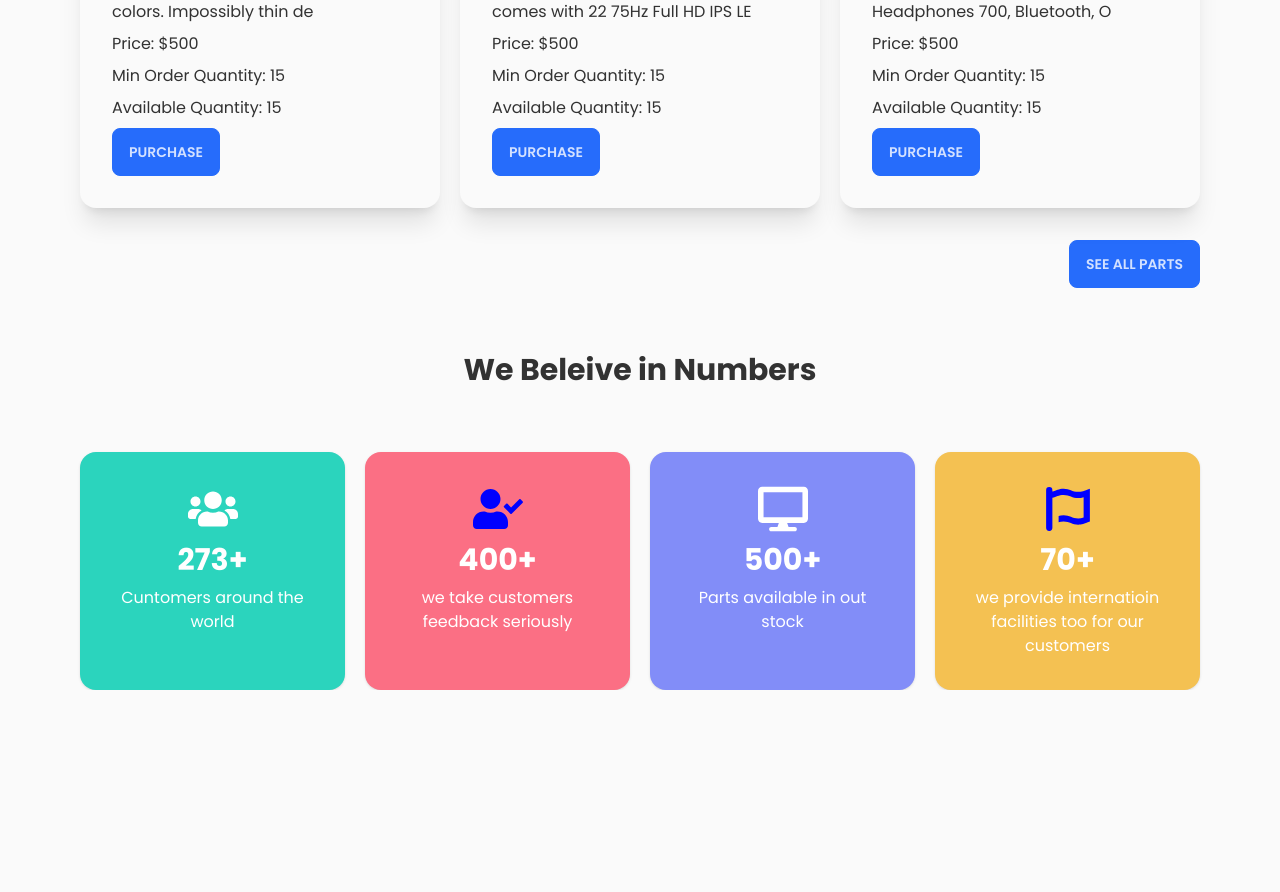
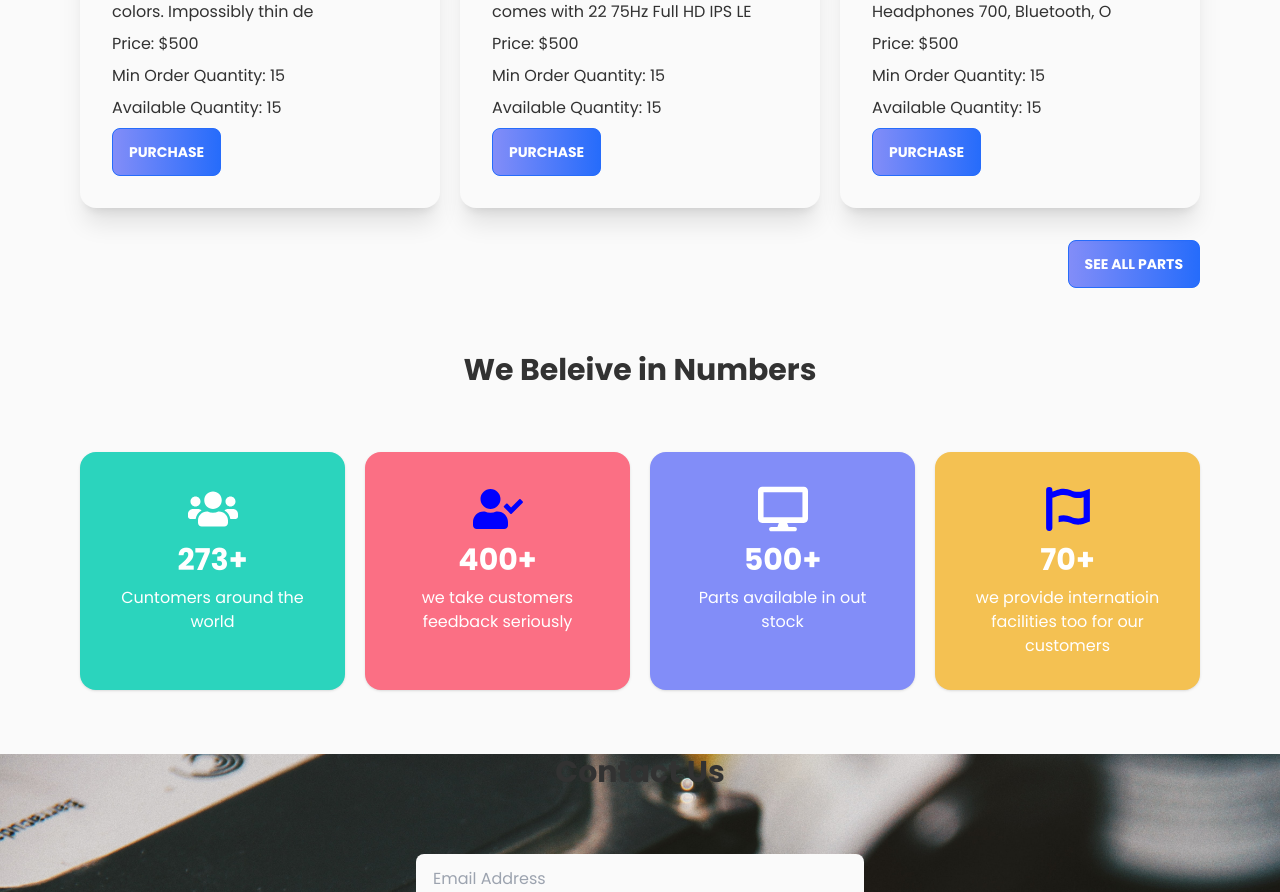
Before and after one commit to rokib97/prime-systems-client, a React (Create React App) app: page / in a window 1280 px wide. Shown: the part 1888-2780 px from the top of the page. Before the commit the page ends 2578 px from the top, so only its background shows below. Built offline with nearby package versions, Linux system fonts and the light colour scheme.

Commit message:
added a button component to share with all

```diff
--- a/public/parts.json
+++ b/public/parts.json
@@ -1,5 +1,6 @@
 [
   {
+    "_id": 1,
     "name": "Asus ZenBook 14",
     "price": "500",
     "minOrderQuantity": "15",
@@ -8,6 +9,7 @@
     "img": "https://i.ibb.co/nfDpC0B/xps-Gi3i-UJ1-Fwx-I-unsplash.png"
   },
   {
+    "_id": 2,
     "name": "Asus ZenBook 14",
     "price": "500",
     "minOrderQuantity": "15",
@@ -16,6 +18,7 @@
     "img": "https://i.ibb.co/twRZ0zk/sahej-brar-Gc-Fn6g5n-J00-unsplash.png"
   },
   {
+    "_id": 3,
     "name": "Asus ZenBook 14",
     "price": "500",
     "minOrderQuantity": "15",
@@ -24,6 +27,7 @@
     "img": "https://i.ibb.co/BKsRc6H/rahul-chakraborty-2q-Krvxg-Ps-Q8-unsplash.png"
   },
   {
+    "_id": 4,
     "name": "Asus ZenBook 14",
     "price": "500",
     "minOrderQuantity": "15",
@@ -32,6 +36,7 @@
     "img": "https://i.ibb.co/yPT7Jzp/marta-filipczyk-ZXNqu-SCc-BSc-unsplash.png"
   },
   {
+    "_id": 5,
     "name": "Asus ZenBook 14",
     "price": "500",
     "minOrderQuantity": "15",
@@ -40,6 +45,7 @@
     "img": "https://i.ibb.co/fGj04GN/kirill-martynov-x-Zo-NX2slte-U-unsplash.png"
   },
   {
+    "_id": 6,
     "name": "Asus ZenBook 14",
     "price": "500",
     "minOrderQuantity": "15",
@@ -48,6 +54,7 @@
     "img": "https://i.ibb.co/xLZ8sYx/dollar-gill-i-C5f0o-ZNTLw-unsplash.png"
   },
   {
+    "_id": 7,
     "name": "Asus ZenBook 14",
     "price": "500",
     "minOrderQuantity": "15",
@@ -56,6 +63,7 @@
     "img": "https://i.ibb.co/b1tHHJH/erik-mclean-Ed-UYo2-Y435s-unsplash.png"
   },
   {
+    "_id": 8,
     "name": "Asus ZenBook 14",
     "price": "500",
     "minOrderQuantity": "15",
--- a/src/Pages/Home/Banner.js
+++ b/src/Pages/Home/Banner.js
@@ -1,5 +1,6 @@
 import React from "react";
 import banner from "../../assets/images/banner.jpg";
+import PrimaryButton from "../../components/PrimaryButton";
 const Banner = () => {
   return (
     <div class="hero h-full lg:h-[80vh] bg-base-100">
@@ -12,7 +13,7 @@ const Banner = () => {
             saepe nihil obcaecati corrupti at ratione voluptates. Nulla esse
             necessitatibus delectus consequatur.
           </p>
-          <button class="btn btn-primary">Get Started</button>
+          <PrimaryButton>Get Started</PrimaryButton>
         </div>
         <img src={banner} class="lg:max-w-lg rounded-lg" alt="" />
       </div>
--- /dev/null
+++ b/src/Pages/Home/Contact.js
@@ -0,0 +1,37 @@
+import React from "react";
+import contactbg from "../../assets/images/lilzidesigns-HhTfeSKz4xQ-unsplash.jpg";
+import PrimaryButton from "../../components/PrimaryButton";
+
+const Contact = () => {
+  return (
+    <div
+      style={{
+        background: `url(${contactbg})`,
+        backgroundSize: "cover",
+      }}
+      className="mt-16"
+    >
+      <h2 className="text-3xl font-bold text-center mb-16">Contact Us</h2>
+      <div className="grid grid-cols-1 justify-items-center gap-5">
+        <input
+          type="email"
+          placeholder="Email Address"
+          className="input w-full max-w-md"
+        />
+        <input
+          type="text"
+          placeholder="Subject"
+          className="input w-full max-w-md"
+        />
+        <textarea
+          className="textarea w-full max-w-md"
+          placeholder="Your message"
+          rows={6}
+        ></textarea>
+        <PrimaryButton>Sumbit</PrimaryButton>
+      </div>
+    </div>
+  );
+};
+
+export default Contact;
--- a/src/Pages/Home/Home.js
+++ b/src/Pages/Home/Home.js
@@ -1,5 +1,6 @@
 import React from "react";
 import Banner from "./Banner";
+import Contact from "./Contact";
 import Parts from "./Parts";
 import Summary from "./Summary";
 
@@ -9,6 +10,7 @@ const Home = () => {
       <Banner />
       <Parts />
       <Summary />
+      <Contact />
     </div>
   );
 };
--- a/src/Pages/Home/Part.js
+++ b/src/Pages/Home/Part.js
@@ -1,4 +1,5 @@
 import React from "react";
+import PrimaryButton from "../../components/PrimaryButton";
 
 const Part = ({ part }) => {
   const { name, img, desc, price, minOrderQuantity, availQuantity } = part;
@@ -14,7 +15,7 @@ const Part = ({ part }) => {
         <p>Min Order Quantity: {minOrderQuantity}</p>
         <p>Available Quantity: {availQuantity}</p>
         <div class="card-actions justify-start">
-          <button class="btn btn-primary">purchase</button>
+          <PrimaryButton>purchase</PrimaryButton>
         </div>
       </div>
     </div>
--- a/src/Pages/Home/Parts.js
+++ b/src/Pages/Home/Parts.js
@@ -1,6 +1,7 @@
 import React from "react";
 import { useQuery } from "react-query";
 import { Link } from "react-router-dom";
+import PrimaryButton from "../../components/PrimaryButton";
 import Part from "./Part";
 
 const Parts = () => {
@@ -21,7 +22,7 @@ const Parts = () => {
       </div>
       <div className="my-8 text-right">
         <Link to="/availableparts">
-          <button className="btn btn-primary">See All Parts</button>
+          <PrimaryButton>See All Parts</PrimaryButton>
         </Link>
       </div>
     </div>
--- /dev/null
+++ b/src/components/PrimaryButton.js
@@ -0,0 +1,11 @@
+import React from "react";
+
+const PrimaryButton = ({ children }) => {
+  return (
+    <button className="btn btn-primary text-uppercase text-white font-bold bg-gradient-to-r from-secondary to-primary">
+      {children}
+    </button>
+  );
+};
+
+export default PrimaryButton;
```
